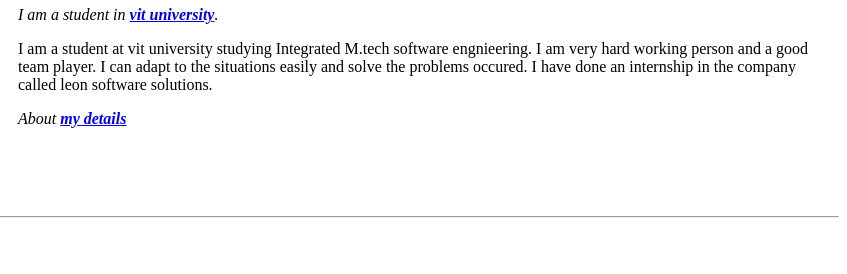
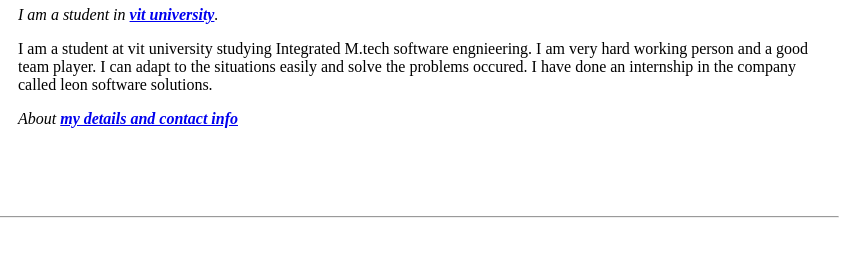
Before and after one commit to prinkitha/cv, a plain HTML site: page index.html in a window 1280 px wide. Shown: the part 146-420 px from the top of the page, 433-1280 px from the left. Drawn offline with Linux system fonts and the light colour scheme.

Commit message:
Update index.html

```diff
--- a/index.html
+++ b/index.html
@@ -19,7 +19,7 @@
           company
           called leon software solutions.</p>
         <i>
-          <p>About <strong><a href="contact.html">my details</a></strong></p>
+          <p>About <strong><a href="contact.html">my details and contact info</a></strong></p>
         </i>
       </td>
     </tr>
```
